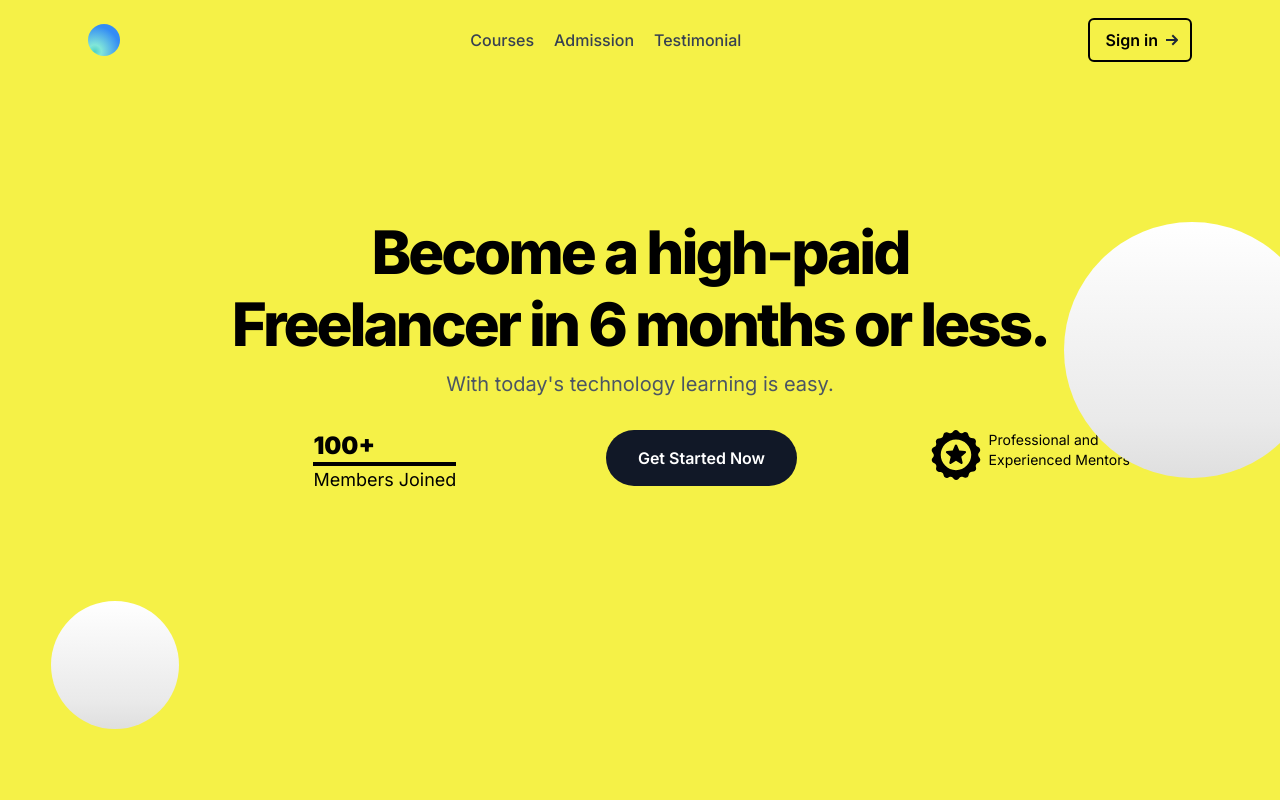
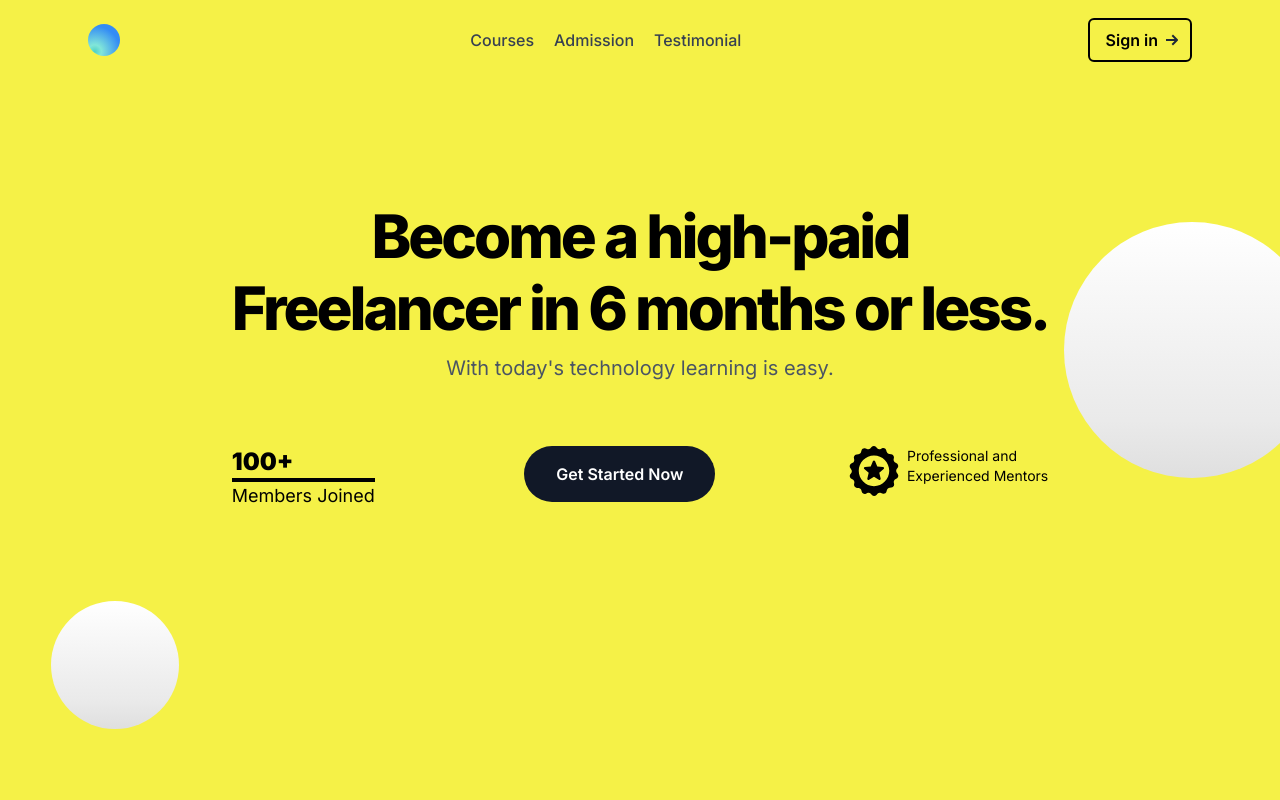
Before and after one commit to reveal-software/Reveal-Bootcamp-Landing-Page, a Next.js app: page / in a window 1280 px wide. Shown: the top 800 px of the page. Built offline with nearby package versions, Linux system fonts and the light colour scheme.

Commit message:
style fixs

```diff
--- a/src/pages/index.tsx
+++ b/src/pages/index.tsx
@@ -85,7 +85,7 @@ export default function Home() {
                     {"With today's technology learning is easy."}
                   </p>
                 </div>
-                <div className="w-full flex justify-evenly mx-[10%]">
+                <div className="flex justify-evenly mt-16">
                   <div className="hidden md:block ">
                     <h1 className="border-b-4 border-black text-left font-[900] text-2xl">
                       100+
```
